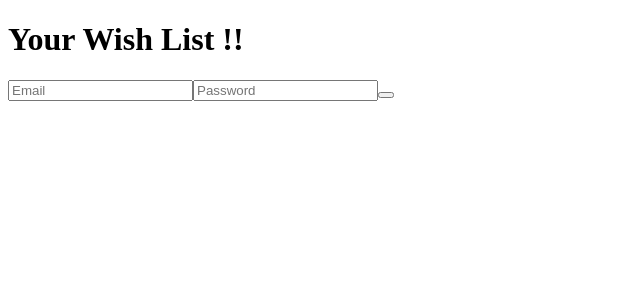
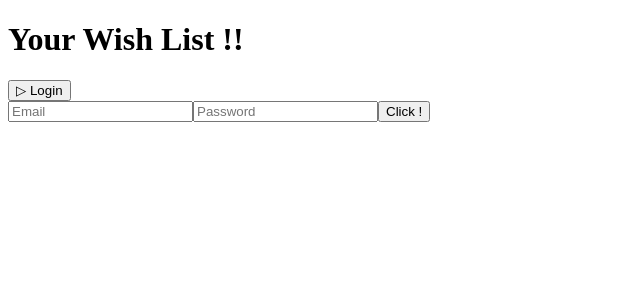
Before and after one commit to 938938/WishList, a React (Create React App) app: page / in a window 1280 px wide. Shown: the top 300 px of the page, without its empty margins (0-640 px from the left). Built offline with nearby package versions, Linux system fonts and the light colour scheme; no server answers.

Commit message:
::로그인/로그아웃 구현

```diff
--- a/src/components/App.js
+++ b/src/components/App.js
@@ -9,7 +9,7 @@ function App() {
   useEffect(() => {
     authService.onAuthStateChanged((user) => {
       if (user) {
-        // setIsLogin(true);
+        setIsLogin(true);
         setUserObj(user);
       } else {
         setIsLogin(false);
--- a/src/pages/Login.js
+++ b/src/pages/Login.js
@@ -1,13 +1,47 @@
-import { getAuth, GoogleAuthProvider, signInWithPopup } from 'firebase/auth';
+import {
+  createUserWithEmailAndPassword,
+  getAuth,
+  signInWithEmailAndPassword,
+} from 'firebase/auth';
 import React, { useState } from 'react';
 
 const Login = () => {
   const [email, setEmail] = useState('');
   const [password, setPassword] = useState('');
-  const onChange = () => {}
+  const [newAccount, setNewAccount] = useState(true);
+  const onChange = (event) => {
+    const name = event.target.name;
+    const value = event.target.value;
+    if (name === 'email') {
+      setEmail(value);
+    }
+    if (name === 'password') {
+      setPassword(value);
+    }
+  };
+  const onSubmit = async (event) => {
+    event.preventDefault();
+    try {
+      let data;
+      const auth = getAuth();
+      if (newAccount) {
+        data = await createUserWithEmailAndPassword(auth, email, password);
+      } else {
+        data = await signInWithEmailAndPassword(auth, email, password);
+      }
+    } catch (error) {
+      console.log(error);
+    }
+  };
+  const onToggle = () => {
+    setNewAccount((prev) => !prev);
+  };
   return (
     <div>
-      <form>
+      <button onClick={onToggle}>
+        {newAccount ? '▷ Login' : '▷ Create New Account'}
+      </button>
+      <form onSubmit={onSubmit}>
         <input
           name='email'
           type='text'
@@ -24,9 +58,8 @@ const Login = () => {
           valeu={password}
           onChange={onChange}
         />
-        <button></button>
+        <button onSubmit={onSubmit}>Click !</button>
       </form>
-      {/* <button onClick={onSocialClick}>Google</button> */}
     </div>
   );
 };
--- a/src/pages/Profile.js
+++ b/src/pages/Profile.js
@@ -1,7 +1,18 @@
-import React from "react";
+import React from 'react';
+import { useNavigate } from 'react-router-dom';
+import { authService } from '../fbase';
 
 const Profile = () => {
-  return <div>Profile</div>;
+  const navigation = useNavigate();
+  const onLogOut = () => {
+    authService.signOut();
+    navigation('/');
+  };
+  return (
+    <div>
+      <button onClick={onLogOut}>LogOut</button>
+    </div>
+  );
 };
 
 export default Profile;
```
